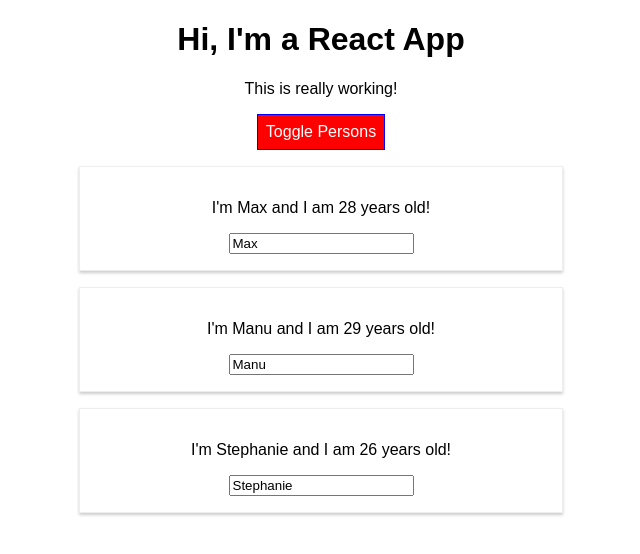
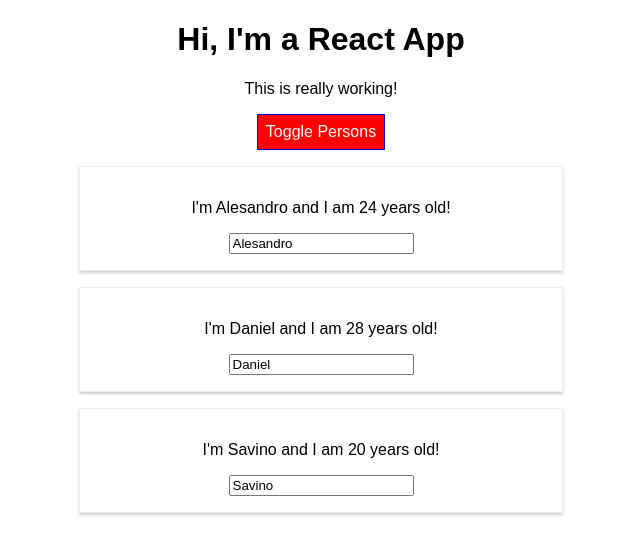
Before and after one commit to AlesandroMarques/sec7-components, a React app: page / in a window 1280 px wide. Both pictures are taken after a click on the button "Toggle Persons". Shown: the top 554 px of the page, without its empty margins (319-959 px from the left). Built offline with nearby package versions, Linux system fonts and the light colour scheme.

Commit message:
rename veriables

```diff
--- a/src/App.js
+++ b/src/App.js
@@ -1,14 +1,14 @@
 import React, { Component } from 'react';
 
-import classes from './App.css';
+import appCssClasses from './App.css';
 import Person from './Person/Person';
 
 class App extends Component {
   state = {
     persons: [
-      { id: 'asfa1', name: 'Max', age: 28 },
-      { id: 'vasdf1', name: 'Manu', age: 29 },
-      { id: 'asdf11', name: 'Stephanie', age: 26 }
+      { id: 'asfa1', name: 'Alesandro', age: 24 },
+      { id: 'vasdf1', name: 'Daniel', age: 28 },
+      { id: 'asdf11', name: 'Savino', age: 20 }
     ],
     otherState: 'some other value',
     showPersons: false
@@ -19,25 +19,25 @@ class App extends Component {
       return p.id === id;
     });
 
-    const person = {
+    const personCopy = {
       ...this.state.persons[personIndex]
     };
 
     // const person = Object.assign({}, this.state.persons[personIndex]);
 
-    person.name = event.target.value;
+    personCopy.name = event.target.value;
 
-    const persons = [...this.state.persons];
-    persons[personIndex] = person;
+    const personsArrCopy = [...this.state.persons];
+    personsArrCopy[personIndex] = personCopy;
 
-    this.setState({ persons: persons });
+    this.setState({ persons: personsArrCopy });
   };
 
   deletePersonHandler = personIndex => {
     // const persons = this.state.persons.slice();
-    const persons = [...this.state.persons];
-    persons.splice(personIndex, 1);
-    this.setState({ persons: persons });
+    const personsArrCopy = [...this.state.persons];
+    personsArrCopy.splice(personIndex, 1);
+    this.setState({ persons: personsArrCopy });
   };
 
   togglePersonsHandler = () => {
@@ -66,19 +66,19 @@ class App extends Component {
         </div>
       );
 
-      btnClass = classes.Red;
+      btnClass = appCssClasses.Red;
     }
 
     const assignedClasses = [];
     if (this.state.persons.length <= 2) {
-      assignedClasses.push(classes.red); // classes = ['red']
+      assignedClasses.push(appCssClasses.red); // classes = ['red']
     }
     if (this.state.persons.length <= 1) {
-      assignedClasses.push(classes.bold); // classes = ['red', 'bold']
+      assignedClasses.push(appCssClasses.bold); // classes = ['red', 'bold']
     }
 
     return (
-      <div className={classes.App}>
+      <div className={appCssClasses.App}>
         <h1>Hi, I'm a React App</h1>
         <p className={assignedClasses.join(' ')}>This is really working!</p>
         <button className={btnClass} onClick={this.togglePersonsHandler}>
--- a/src/Person/Person.js
+++ b/src/Person/Person.js
@@ -1,10 +1,10 @@
 import React from 'react';
 
-import classes from './Person.css';
+import pCssClasses from './Person.css';
 
 const person = props => {
   return (
-    <div className={classes.Person}>
+    <div className={pCssClasses.Person}>
       <p onClick={props.click}>
         I'm {props.name} and I am {props.age} years old!
       </p>
```
